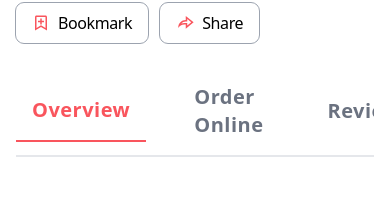
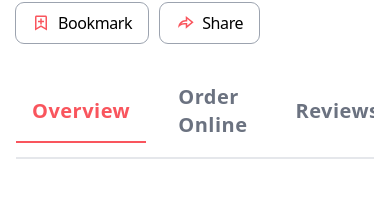
Before and after one commit to roshni-aggarwal/zomato-clone, a React (Create React App) app in the folder client/: page /restaurant/124ksjf435245jfdfv34fg3/overview in a window 390 px wide. Shown: the part 598-799 px from the top of the page. Built offline with nearby package versions, Linux system fonts and the light colour scheme.

Commit message:
fixed some errors

```diff
--- a/client/src/components/Restaurant/RestaurantInfo.component.jsx
+++ b/client/src/components/Restaurant/RestaurantInfo.component.jsx
@@ -3,7 +3,7 @@ import { AiFillStar } from "react-icons/ai";
 
 const RestaurantInfo = (props) => {
   return (
-    <div className="my-2">
+    <div className="my-2 sticky">
       <div className="flex flex-col-reverse md:flex-row gap-2 justify-between md:items-center">
         <h1 className="font-bold text-2xl tracking-wide">{props.name}</h1>
         <div className="flex items-center justify-between gap-4">
--- a/client/src/components/Restaurant/Tabs.component.jsx
+++ b/client/src/components/Restaurant/Tabs.component.jsx
@@ -11,12 +11,17 @@ const Tab = (props) => {
         className={classNames(
           "text-gray-500 font-semibold tracking-wide text-xl pb-4 px-4",
           {
-            "text-zomato-300 border-b-2 border-zomato-300": props.isActive,
+            "text-zomato-300 md:border-b-2 border-zomato-300": props.isActive,
           }
         )}
       >
         <h2>{props.title}</h2>
       </div>
+      <div
+        className={classNames("md:hidden relative h-[2px] w-full -bottom-0", {
+          " bg-zomato-300": props.isActive,
+        })}
+      ></div>
     </Link>
   );
 };
@@ -55,12 +60,12 @@ const Tabs = () => {
   ];
   return (
     <>
-      <div className="flex items-center gap-8 md:gap-16 md:justify-start overflow-x-scroll lg:overflow-x-auto">
+      <div className="flex items-center gap-4 md:gap-10 lg:gap-16 md:justify-start overflow-x-scroll overflow-y-hidden md:overflow-x-auto border-b-2 md:border-none">
         {tabs.map((tab, index) => (
           <Tab {...tab} key={index} />
         ))}
       </div>
-      <hr className="border-t-2" />
+      <hr className="hidden md:block border-t-2" />
     </>
   );
 };
```
